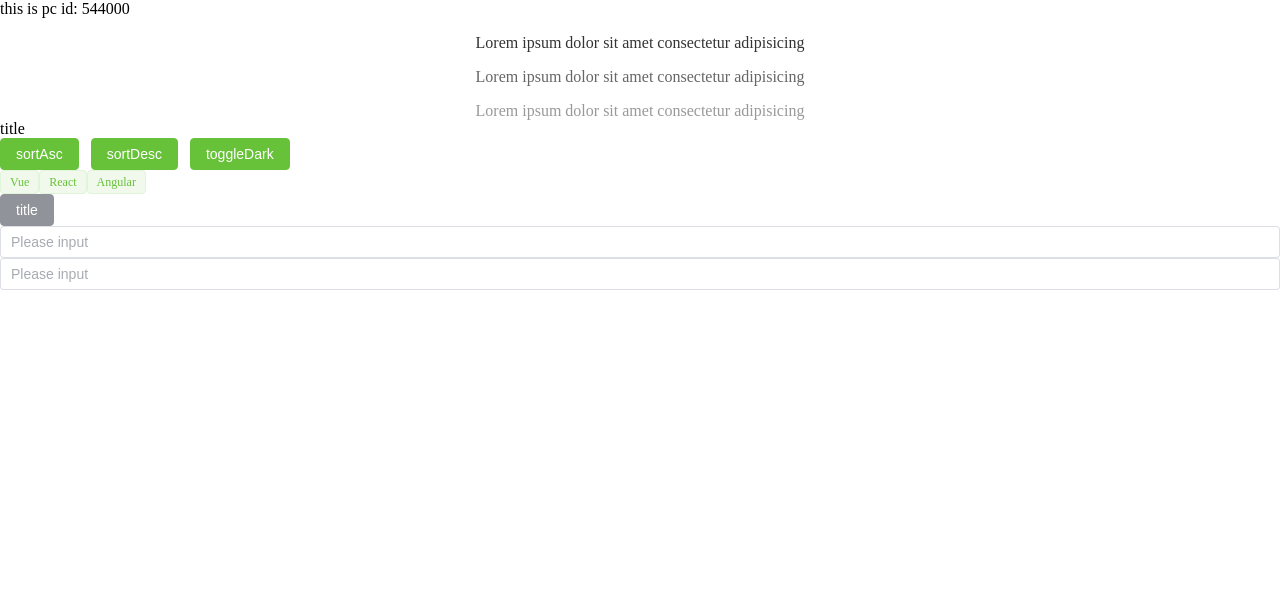
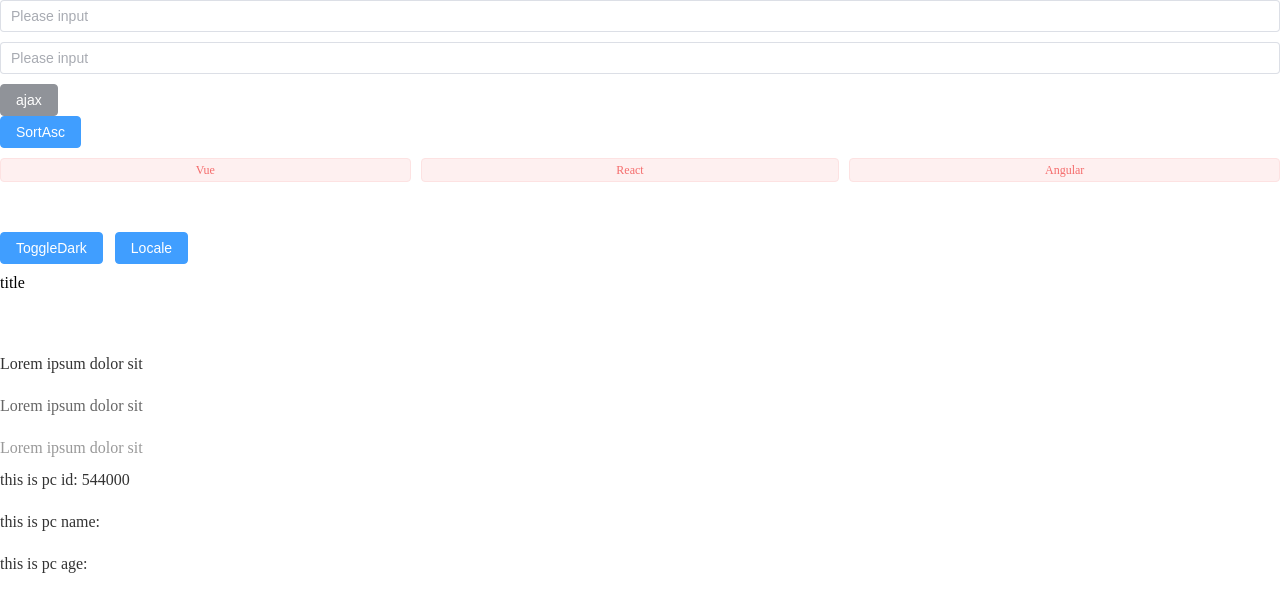
Before and after one commit to span-qwer/span-admin, a Nuxt app: page / in a window 1280 px wide. Shown: the top 612 px of the page. Built offline with nearby package versions, Linux system fonts and the light colour scheme; no server answers.

Commit message:
grid布局

```diff
--- a/components/pc/comp/locale.vue
+++ b/components/pc/comp/locale.vue
@@ -8,13 +8,7 @@
 </template>
 
 <script setup lang="ts">
-const { locale } = useI18n()
-watch(
-  () => locale.value,
-  value => {
-    localStorage.setItem('locale', value)
-  }
-)
+const { locale } = useLocales()
 </script>
 
 <style scoped></style>
--- a/hooks/useForm.ts
+++ b/composables/useForm.ts
@@ -5,7 +5,7 @@ export interface FormType {
   reset: () => void
 }
 
-export default function useForm(obj: object): FormType {
+export default function (obj: object): FormType {
   const defaultForm = () => ({ ...obj })
 
   const form: object = reactive(defaultForm())
--- a/hooks/useAsyncFunction.ts
+++ b/composables/useLoading.ts
@@ -1,6 +1,6 @@
 import { type Ref, ref } from 'vue'
 
-export default function useAsyncFunction(fun: Function): any {
+export default function (fun: Function): any {
   const fLoadingCounter: Ref<number> = ref(0)
   const fLoading: Ref<boolean> = ref(false)
 
--- a/hooks/useLoadingFun.ts
+++ b/composables/useLoadingFun.ts
@@ -45,9 +45,7 @@ interface F {
   [key: string]: (...args: any[]) => Promise<any>
 }
 
-export default function createFunsHandler(
-  funs: Array<Function> | null | undefined
-) {
+export default function (funs: Array<Function> | null | undefined) {
   if (!funs || !funs.length) return
 
   const fLoadingCounter: FLoadingCounter = reactive({})
--- /dev/null
+++ b/composables/useLocales.ts
@@ -0,0 +1,11 @@
+export default function () {
+  const { locale } = useI18n()
+  watch(
+    () => locale.value,
+    value => {
+      localStorage.setItem('locale', value)
+    }
+  )
+
+  return { locale }
+}
--- a/layouts/h5-base.vue
+++ b/layouts/h5-base.vue
@@ -6,7 +6,7 @@
 </template>
 
 <script lang="ts" setup>
-import { appStore } from '../stores/app'
+import { appStore } from '../store/appStore'
 const store = appStore()
 </script>
 
--- a/locale/cn.ts
+++ b/locale/cn.ts
@@ -2,7 +2,8 @@ const cn = {
   LOGO: '标识',
   title: '标题',
   dark: '黑暗',
-  light: '明亮'
+  light: '明亮',
+  ajax: 'ajax'
 }
 
 export default cn
--- a/locale/en.ts
+++ b/locale/en.ts
@@ -2,7 +2,8 @@ const en = {
   LOGO: 'LOGO',
   title: 'title',
   dark: 'Dark',
-  light: 'Light'
+  light: 'Light',
+  ajax: 'ajax'
 }
 
 export default en
--- a/pages/index.vue
+++ b/pages/index.vue
@@ -1,71 +1,92 @@
 <template>
-  <NuxtLayout name="welcome" class="grid grid-cols-none gap-[10px]">
-    <div class="flex flex-col gap-4">
+  <NuxtLayout
+    name="welcome"
+    class="grid gap-[60px] grid-cols-[repeat(3,1fr)] p-[60px]"
+  >
+    <div class="grid gap-[10px] grid-rows-[repeat(3,32px)]">
       <div>
-        <div>this is pc id: {{ appStore().appId }}</div>
+        <el-input v-model="form.name" placeholder="Please input" />
       </div>
-      <div class="text-base-tx1 flex justify-center items-center">
-        Lorem ipsum dolor sit amet consectetur adipisicing
+      <div>
+        <el-input v-model="form.age" placeholder="Please input" />
       </div>
-      <div class="text-base-tx2 flex justify-center items-center">
-        Lorem ipsum dolor sit amet consectetur adipisicing
-      </div>
-      <div class="text-base-tx3 flex justify-center items-center">
-        Lorem ipsum dolor sit amet consectetur adipisicing
+      <div>
+        <el-button @click="getData" type="info" :loading="getData.Loading">
+          {{ $t('ajax') }}
+        </el-button>
       </div>
     </div>
-    <div>
-      {{ $t('title') }}
+    <div class="grid gap-[10px] grid-rows-[repeat(3,32px)]">
+      <div>
+        <el-button @click="sortAsc" type="primary">SortAsc</el-button>
+      </div>
+      <div v-auto-animate class="grid grid-cols-[repeat(3,auto)] gap-[10px]">
+        <el-tag v-for="item in items" :key="item" type="danger">
+          {{ item }}
+        </el-tag>
+      </div>
     </div>
-    <el-button @click="sortAsc" type="success">sortAsc</el-button>
-    <el-button @click="sortDesc" type="success">sortDesc</el-button>
-    <el-button @click="toggleDark()" type="success">toggleDark</el-button>
-    <div v-auto-animate>
-      <el-tag v-for="item in items" :key="item" type="success">
-        {{ item }}
-      </el-tag>
+    <div class="grid gap-[10px] grid-rows-[repeat(3,32px)]">
+      <div>
+        <el-button @click="toggleDark()" type="primary">ToggleDark</el-button>
+        <el-button
+          @click="locale == 'en' ? (locale = 'cn') : (locale = 'en')"
+          type="primary"
+        >
+          Locale
+        </el-button>
+      </div>
+      <div>
+        {{ $t('title') }}
+      </div>
     </div>
-    <el-button @click="getData" type="info" :loading="getData.Loading">
-      {{ $t('title') }}
-    </el-button>
-    <el-input v-model="form.name" placeholder="Please input" />
-    <el-input v-model="form.age" placeholder="Please input" />
+    <div class="grid gap-[10px] grid-rows-[repeat(3,32px)]">
+      <div class="text-base-tx1 flex items-center">Lorem ipsum dolor sit</div>
+      <div class="text-base-tx2 flex items-center">Lorem ipsum dolor sit</div>
+      <div class="text-base-tx3 flex items-center">Lorem ipsum dolor sit</div>
+    </div>
+    <div class="grid gap-[10px] grid-rows-[repeat(3,32px)]">
+      <span class="text-base-tx1 flex items-center">
+        this is pc id: {{ getData.Loading ? 'loading...' : appStore().appId }}
+      </span>
+      <span class="text-base-tx1 flex items-center">
+        this is pc name: {{ form.name }}
+      </span>
+      <span class="text-base-tx1 flex items-center">
+        this is pc age: {{ form.age }}
+      </span>
+    </div>
   </NuxtLayout>
 </template>
 
 <script setup lang="ts">
-import { appStore } from '@/stores/app'
-import Loading_ from '@/hooks/useAsyncFunction'
-import useForm, { type FormType } from '@/hooks/useForm'
+import { appStore } from '../store/appStore'
 
 definePageMeta({
   layout: false
 })
+const { locale } = useLocales()
 
 const dark = useDark({ disableTransition: false })
 const toggleDark = useToggle(dark)
 
 const items = ref<string[]>(['Vue', 'React', 'Angular'])
-
-function sortAsc(): void {
-  items.value.sort()
-}
-
-function sortDesc(): void {
-  items.value.sort().reverse()
+const sort = ref(true)
+const sortAsc = (): void => {
+  sort.value ? items.value.sort() : items.value.sort().reverse()
+  sort.value = !sort.value
 }
 
 const store = appStore()
 const { form, reset }: FormType = useForm({ name: '', age: '' })
-
-const getData = Loading_(async () => {
-  const params = { ...form }
-  console.log('%cindex.vue line:59 object', 'color: #007acc;', params)
+const getData = useLoading(async () => {
   await store.setAppId()
   reset()
 })
 
 onMounted(() => {
   getData()
+  console.log('%cindex.vue line:89 locale', 'color: #007acc;', locale)
 })
 </script>
+~/store/app~/store/appStore
```
Also changed, not shown: store/appStore.ts (renamed from stores/app.ts).
